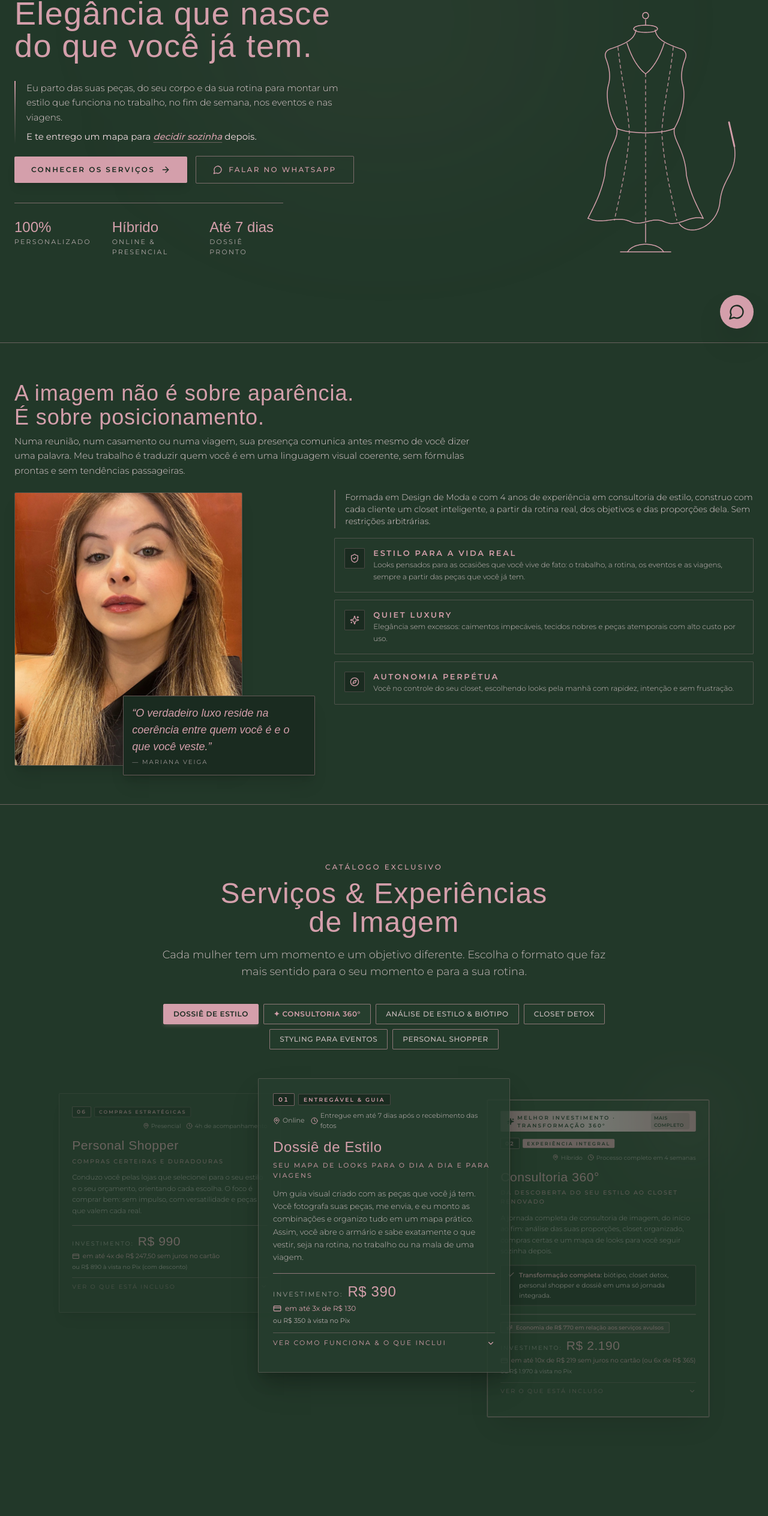
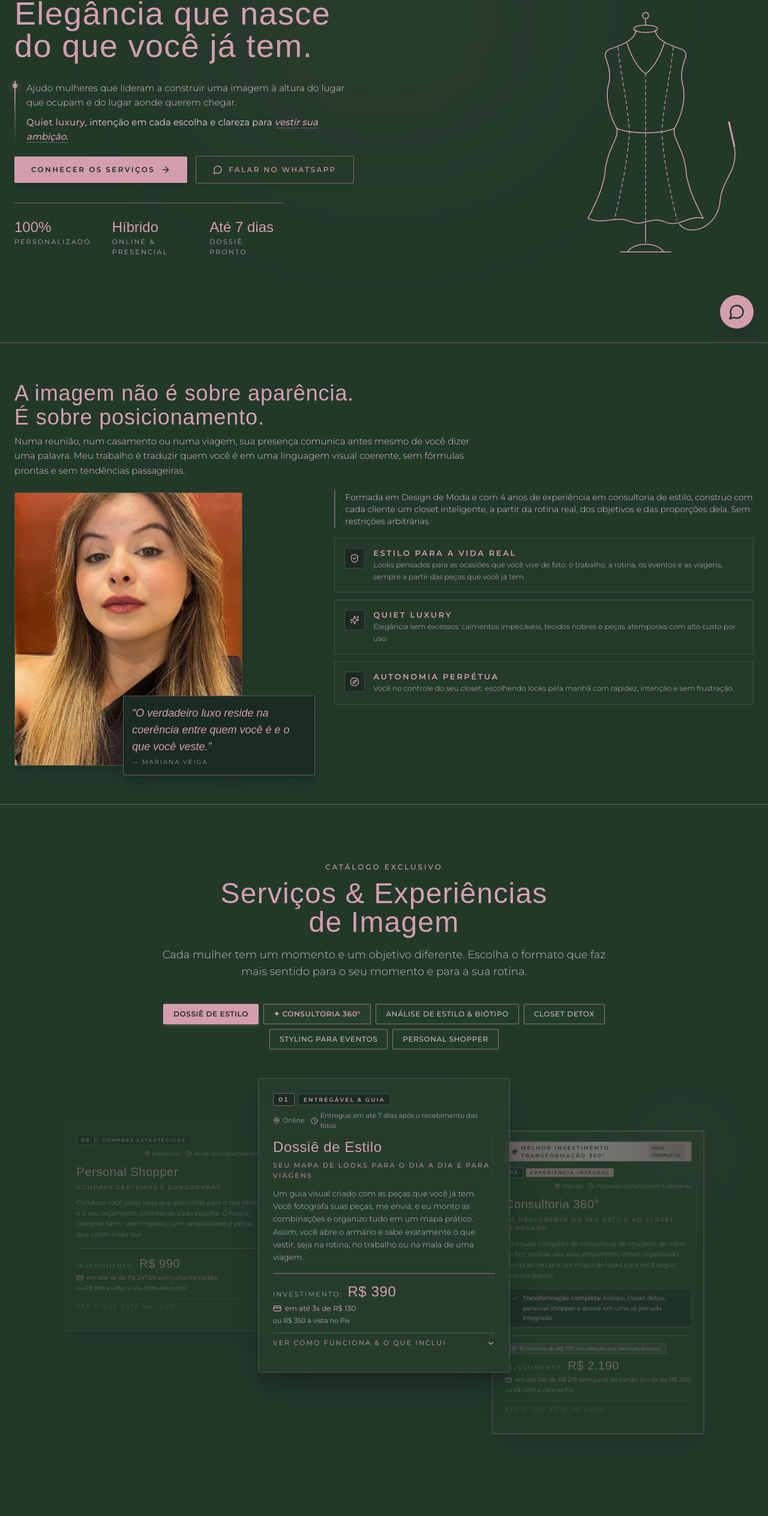
Before and after one commit to Emerson018/marina-veiga, a Next.js app: page / in a window 1280 px wide. Shown: the part 228-2756 px from the top of the page at 60% size. Built offline with nearby package versions, Linux system fonts and the light colour scheme; a web font is replaced by a local one.

Commit message:
feat(ui): atualiza bio do hero, controles do catálogo e transição do dossiê

```diff
--- a/src/app/globals.css
+++ b/src/app/globals.css
@@ -44,6 +44,67 @@
   input,
   summary {
     touch-action: manipulation;
+  }
+}
+
+@keyframes wordReveal {
+  0% {
+    opacity: 0;
+    transform: translateY(8px);
+    filter: blur(4px);
+  }
+  100% {
+    opacity: 1;
+    transform: translateY(0);
+    filter: blur(0);
+  }
+}
+
+@keyframes lineDraw {
+  0% {
+    transform: scaleY(0);
+    opacity: 0;
+  }
+  100% {
+    transform: scaleY(1);
+    opacity: 1;
+  }
+}
+
+@keyframes glowPulse {
+  0%, 100% {
+    opacity: 0.5;
+    box-shadow: 0 0 6px rgba(212, 159, 171, 0.4);
+  }
+  50% {
+    opacity: 1;
+    box-shadow: 0 0 14px rgba(212, 159, 171, 0.9);
+  }
+}
+
+.hero-animated-line {
+  transform-origin: top;
+  animation: lineDraw 0.8s cubic-bezier(0.16, 1, 0.3, 1) forwards;
+}
+
+.hero-animated-glow {
+  animation: glowPulse 3s ease-in-out infinite;
+}
+
+.hero-animated-word {
+  display: inline-block;
+  opacity: 0;
+  animation: wordReveal 0.55s cubic-bezier(0.16, 1, 0.3, 1) forwards;
+}
+
+@media (prefers-reduced-motion: reduce) {
+  .hero-animated-word,
+  .hero-animated-line,
+  .hero-animated-glow {
+    animation: none !important;
+    opacity: 1 !important;
+    transform: none !important;
+    filter: none !important;
   }
 }
 
--- a/src/components/CatalogGrid.tsx
+++ b/src/components/CatalogGrid.tsx
@@ -1,7 +1,6 @@
 "use client";
 
 import { useState, useRef } from "react";
-import { ChevronLeft, ChevronRight } from "lucide-react";
 import { SERVICES } from "@/data/services";
 import { generateWhatsAppUrl } from "@/utils/whatsapp";
 import ServiceCard from "./ServiceCard";
@@ -310,12 +309,12 @@ export default function CatalogGrid() {
         {/* High-Fashion Spotlight Gallery Stage */}
         <div
           ref={stageRef}
-          className={`relative w-full max-w-5xl mx-auto flex items-start justify-center py-4 focus-visible:ring-1 focus-visible:ring-rose-antique/50 focus-visible:outline-none rounded-sm transition-[min-height] duration-300 touch-pan-y ${
+          className={`relative w-full max-w-5xl mx-auto flex items-start justify-center py-4 [perspective:1200px] focus-visible:ring-1 focus-visible:ring-rose-antique/50 focus-visible:outline-none rounded-sm transition-[min-height] duration-300 touch-pan-y ${
             isDragging ? "cursor-grabbing select-none" : "cursor-grab"
           } ${
             expandedServiceId
-              ? "min-h-[880px] sm:min-h-[820px] md:min-h-[780px]"
-              : "min-h-[620px] sm:min-h-[660px] md:min-h-[700px]"
+              ? "min-h-[920px] sm:min-h-[860px] md:min-h-[820px]"
+              : "min-h-[660px] sm:min-h-[700px] md:min-h-[740px]"
           }`}
           style={{ touchAction: "pan-y" }}
           tabIndex={0}
@@ -337,35 +336,78 @@ export default function CatalogGrid() {
             const isLeft = diff === -1;
             const isRight = diff === 1;
 
-            let transformClass = "translate-x-0 scale-100 z-30 opacity-100 shadow-2xl";
+            let transformClass = "translate-x-0 translate-y-0 scale-100 z-30 opacity-100 shadow-2xl";
             if (isLeft) {
               transformClass =
-                "-translate-x-[55%] sm:-translate-x-[72%] md:-translate-x-[85%] scale-[0.88] z-20 opacity-40 hover:opacity-75 cursor-pointer";
+                "-translate-x-[55%] sm:-translate-x-[72%] md:-translate-x-[85%] translate-y-8 sm:translate-y-10 scale-[0.84] z-10 opacity-40 hover:opacity-75 cursor-pointer";
             } else if (isRight) {
               transformClass =
-                "translate-x-[55%] sm:translate-x-[72%] md:translate-x-[85%] scale-[0.88] z-20 opacity-40 hover:opacity-75 cursor-pointer";
+                "translate-x-[55%] sm:translate-x-[72%] md:translate-x-[85%] translate-y-8 sm:translate-y-10 scale-[0.84] z-10 opacity-40 hover:opacity-75 cursor-pointer";
             } else if (!isCenter) {
-              transformClass = "translate-x-0 scale-75 z-10 opacity-0 pointer-events-none";
+              transformClass = "translate-x-0 translate-y-14 scale-75 z-0 opacity-0 pointer-events-none";
             }
 
-            // Real-time finger drag translation override
+            // Real-time finger drag translation override with dynamic 3D depth
             let dragTransformStyle: React.CSSProperties | undefined = undefined;
             if (isDragging) {
+              const DRAG_RANGE = 260;
+              const dragProgress = Math.min(1, Math.abs(dragOffset) / DRAG_RANGE);
+              const draggingLeft = dragOffset < 0; // swiping left -> right card incoming
+              const draggingRight = dragOffset > 0; // swiping right -> left card incoming
+
               if (isCenter) {
+                // Card in spotlight moves to side, scales down, moves down/backwards
+                const scale = 1 - dragProgress * 0.16;
+                const translateY = dragProgress * 36;
+                const opacity = 1 - dragProgress * 0.55;
                 dragTransformStyle = {
-                  transform: `translateX(${dragOffset}px) scale(1)`,
+                  transform: `translateX(${dragOffset}px) translateY(${translateY}px) scale(${scale})`,
+                  opacity,
+                  zIndex: 20,
                   transition: "none",
                 };
               } else if (isLeft) {
+                if (draggingRight) {
+                  // Left card is coming up into spotlight: rising up from 36px to 0, scaling from 0.84 to 1
+                  const scale = 0.84 + dragProgress * 0.16;
+                  const translateY = 36 - dragProgress * 36;
+                  const opacity = 0.4 + dragProgress * 0.6;
                   dragTransformStyle = {
-                  transform: `translateX(calc(var(--card-peek-left, -55%) + ${dragOffset}px)) scale(0.88)`,
+                    transform: `translateX(calc(var(--card-peek-left, -55%) + ${dragOffset}px)) translateY(${translateY}px) scale(${scale})`,
+                    opacity,
+                    zIndex: 30,
                     transition: "none",
                   };
-              } else if (isRight) {
+                } else {
+                  // Left card stays behind as user drags further left
                   dragTransformStyle = {
-                  transform: `translateX(calc(var(--card-peek-right, 55%) + ${dragOffset}px)) scale(0.88)`,
+                    transform: `translateX(calc(var(--card-peek-left, -55%) + ${dragOffset * 0.25}px)) translateY(36px) scale(0.84)`,
+                    opacity: Math.max(0, 0.4 - dragProgress * 0.25),
+                    zIndex: 10,
                     transition: "none",
                   };
+                }
+              } else if (isRight) {
+                if (draggingLeft) {
+                  // Right card is coming up into spotlight: rising up from 36px to 0, scaling from 0.84 to 1
+                  const scale = 0.84 + dragProgress * 0.16;
+                  const translateY = 36 - dragProgress * 36;
+                  const opacity = 0.4 + dragProgress * 0.6;
+                  dragTransformStyle = {
+                    transform: `translateX(calc(var(--card-peek-right, 55%) + ${dragOffset}px)) translateY(${translateY}px) scale(${scale})`,
+                    opacity,
+                    zIndex: 30,
+                    transition: "none",
+                  };
+                } else {
+                  // Right card stays behind as user drags further right
+                  dragTransformStyle = {
+                    transform: `translateX(calc(var(--card-peek-right, 55%) + ${dragOffset * 0.25}px)) translateY(36px) scale(0.84)`,
+                    opacity: Math.max(0, 0.4 - dragProgress * 0.25),
+                    zIndex: 10,
+                    transition: "none",
+                  };
+                }
               }
             }
 
@@ -378,7 +420,7 @@ export default function CatalogGrid() {
                 className={`absolute top-0 w-full max-w-[310px] sm:max-w-[390px] md:max-w-[420px] [--card-peek-left:-55%] sm:[--card-peek-left:-72%] md:[--card-peek-left:-85%] [--card-peek-right:55%] sm:[--card-peek-right:72%] md:[--card-peek-right:85%] motion-reduce:transition-none ${
                   isDragging
                     ? "transition-none select-none"
-                    : "transition-[transform,opacity] duration-500 ease-out"
+                    : "transition-[transform,opacity,box-shadow] duration-500 ease-[cubic-bezier(0.22,1,0.36,1)]"
                 } ${transformClass}`}
                 style={dragTransformStyle}
                 onClick={() => {
@@ -418,27 +460,12 @@ export default function CatalogGrid() {
           })}
         </div>
 
-        {/* Navigation Controls: Arrows, Pagination Dots & Swipe Hint */}
-        <div className="flex flex-col items-center justify-center gap-3.5 mt-8 relative z-30">
-          <div className="flex items-center justify-center gap-3 sm:gap-5">
-            <button
-              type="button"
-              onClick={() => {
-                prevSlide();
-                scrollToStage();
-              }}
-              aria-label="Ver serviço anterior"
-              className="flex items-center justify-center w-11 h-11 rounded-full border border-rose-antique/50 bg-forest-card/90 text-rose-antique hover:bg-rose-antique hover:text-forest-deep transition-[background-color,color,border-color,transform] duration-200 active:scale-95 focus-visible:outline-none focus-visible:ring-2 focus-visible:ring-rose-antique shadow-lg shadow-forest-deep/60 cursor-pointer"
-              style={{ touchAction: "manipulation" }}
-            >
-              <ChevronLeft className="w-5 h-5" aria-hidden="true" />
-            </button>
-
-            {/* Pagination Dots */}
+        {/* Navigation Indicators */}
+        <div className="flex items-center justify-center mt-8 relative z-30">
           <div
             role="tablist"
             aria-label="Indicadores dos serviços do catálogo"
-              className="flex items-center gap-2 px-3 py-2 rounded-full bg-forest-card/80 border border-rose-border/60"
+            className="flex items-center gap-2 px-3.5 py-2 rounded-full bg-forest-card/80 border border-rose-border/60 shadow-lg shadow-forest-deep/40"
           >
             {SERVICES.map((service, idx) => {
               const isSelected = activeIndex === idx;
@@ -464,27 +491,6 @@ export default function CatalogGrid() {
               );
             })}
           </div>
-
-            <button
-              type="button"
-              onClick={() => {
-                nextSlide();
-                scrollToStage();
-              }}
-              aria-label="Ver próximo serviço"
-              className="flex items-center justify-center w-11 h-11 rounded-full border border-rose-antique/50 bg-forest-card/90 text-rose-antique hover:bg-rose-antique hover:text-forest-deep transition-[background-color,color,border-color,transform] duration-200 active:scale-95 focus-visible:outline-none focus-visible:ring-2 focus-visible:ring-rose-antique shadow-lg shadow-forest-deep/60 cursor-pointer"
-              style={{ touchAction: "manipulation" }}
-            >
-              <ChevronRight className="w-5 h-5" aria-hidden="true" />
-            </button>
-          </div>
-
-          {/* Swipe affordance hint for mobile touch users */}
-          <p className="flex items-center gap-1.5 text-[11px] uppercase tracking-wider text-rose-antique/70 font-sans select-none">
-            <span aria-hidden="true">←</span>
-            <span>Arraste para o lado ou use as setas</span>
-            <span aria-hidden="true">→</span>
-          </p>
         </div>
 
         {/* Additional Custom Inquiry Note */}
--- a/src/components/HeroBio.tsx
+++ b/src/components/HeroBio.tsx
@@ -1,37 +1,89 @@
 "use client";
 
+import React from "react";
 import { m } from "framer-motion";
-import { EASE_SILK, revealItem } from "@/lib/motion";
+import { revealItem } from "@/lib/motion";
 
 export default function HeroBio() {
+  const sentence1 =
+    "Ajudo mulheres que lideram a construir uma imagem à altura do lugar que ocupam e do lugar aonde querem chegar.";
+  const sentence2Part1 = "Quiet luxury, intenção em cada escolha e clareza para ";
+  const sentence2Highlight = "vestir sua ambição.";
+
+  const words1 = sentence1.split(" ");
+  const words2Part1 = sentence2Part1.split(" ").filter(Boolean);
+  const words2Highlight = sentence2Highlight.split(" ").filter(Boolean);
+
+  const baseDelay = 200;
+  const wordDelayStep = 32;
+
+  let currentWordIndex = 0;
+
   return (
     <m.div
       data-reveal
       variants={revealItem}
       className="relative pl-4 sm:pl-5 my-4 sm:my-5 max-w-xl"
     >
-      {/* Linha de acento que se desenha de cima para baixo */}
-      <m.div
-        data-reveal
-        variants={{
-          hidden: { scaleY: 0 },
-          visible: { scaleY: 1, transition: { duration: 0.9, ease: EASE_SILK } },
-        }}
-        className="absolute left-0 top-0 bottom-0 w-[2px] origin-top bg-gradient-to-b from-rose-antique via-rose-antique/40 to-transparent"
+      {/* Decorative luxury accent line with animated draw and jewel pip */}
+      <div
+        className="absolute left-0 top-0 bottom-0 w-[2px] bg-gradient-to-b from-rose-antique via-rose-antique/40 to-transparent hero-animated-line"
+        aria-hidden="true"
+      />
+      <div
+        className="absolute -left-[3px] top-1 w-2 h-2 rounded-full bg-rose-antique hero-animated-glow"
         aria-hidden="true"
       />
 
+      {/* Sentence 1 */}
       <p className="text-sm sm:text-[15px] text-rose-light/90 font-light leading-relaxed">
-        Eu parto das suas peças, do seu corpo e da sua rotina para montar um
-        estilo que funciona no trabalho, no fim de semana, nos eventos e nas
-        viagens.
+        {words1.map((word, i) => {
+          const delay = baseDelay + currentWordIndex++ * wordDelayStep;
+          return (
+            <span
+              key={`s1-${i}`}
+              className="hero-animated-word mr-[0.28em]"
+              style={{ animationDelay: `${delay}ms` }}
+            >
+              {word}{" "}
+            </span>
+          );
+        })}
       </p>
+
+      {/* Sentence 2 - Strategic emphasis */}
       <p className="mt-2 text-sm sm:text-[15px] text-rose-light font-normal leading-relaxed">
-        E te entrego um mapa para{" "}
-        <em className="text-rose-antique font-medium underline decoration-rose-antique/40 underline-offset-4">
-          decidir sozinha
-        </em>{" "}
-        depois.
+        {words2Part1.map((word, i) => {
+          const delay = baseDelay + currentWordIndex++ * wordDelayStep;
+          const isQuietLuxury =
+            word.toLowerCase().includes("quiet") ||
+            word.toLowerCase().includes("luxury");
+          return (
+            <span
+              key={`s2-p1-${i}`}
+              className={`hero-animated-word mr-[0.28em] ${
+                isQuietLuxury
+                  ? "text-rose-antique font-medium tracking-wide"
+                  : "text-rose-light/95"
+              }`}
+              style={{ animationDelay: `${delay}ms` }}
+            >
+              {word}{" "}
+            </span>
+          );
+        })}
+        {words2Highlight.map((word, i) => {
+          const delay = baseDelay + currentWordIndex++ * wordDelayStep;
+          return (
+            <span
+              key={`s2-hl-${i}`}
+              className="hero-animated-word mr-[0.28em] text-rose-antique font-medium italic underline decoration-rose-antique/40 underline-offset-4"
+              style={{ animationDelay: `${delay}ms` }}
+            >
+              {word}{" "}
+            </span>
+          );
+        })}
       </p>
     </m.div>
   );
```
Also changed, not shown: src/components/DossierShowcase.tsx (+2 -44 lines), 2 other files (tests, documents, lock files or other folders). Lines whose indentation alone changed are shown as unchanged.
